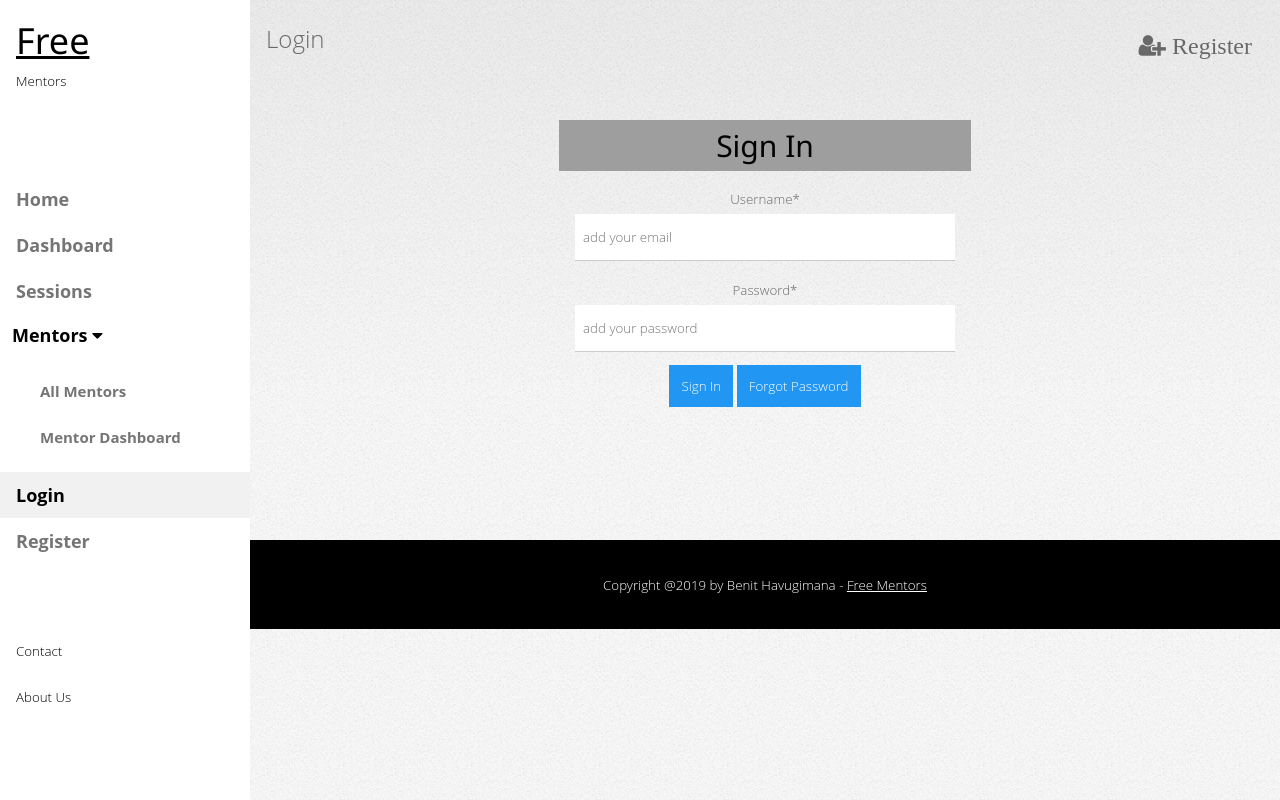
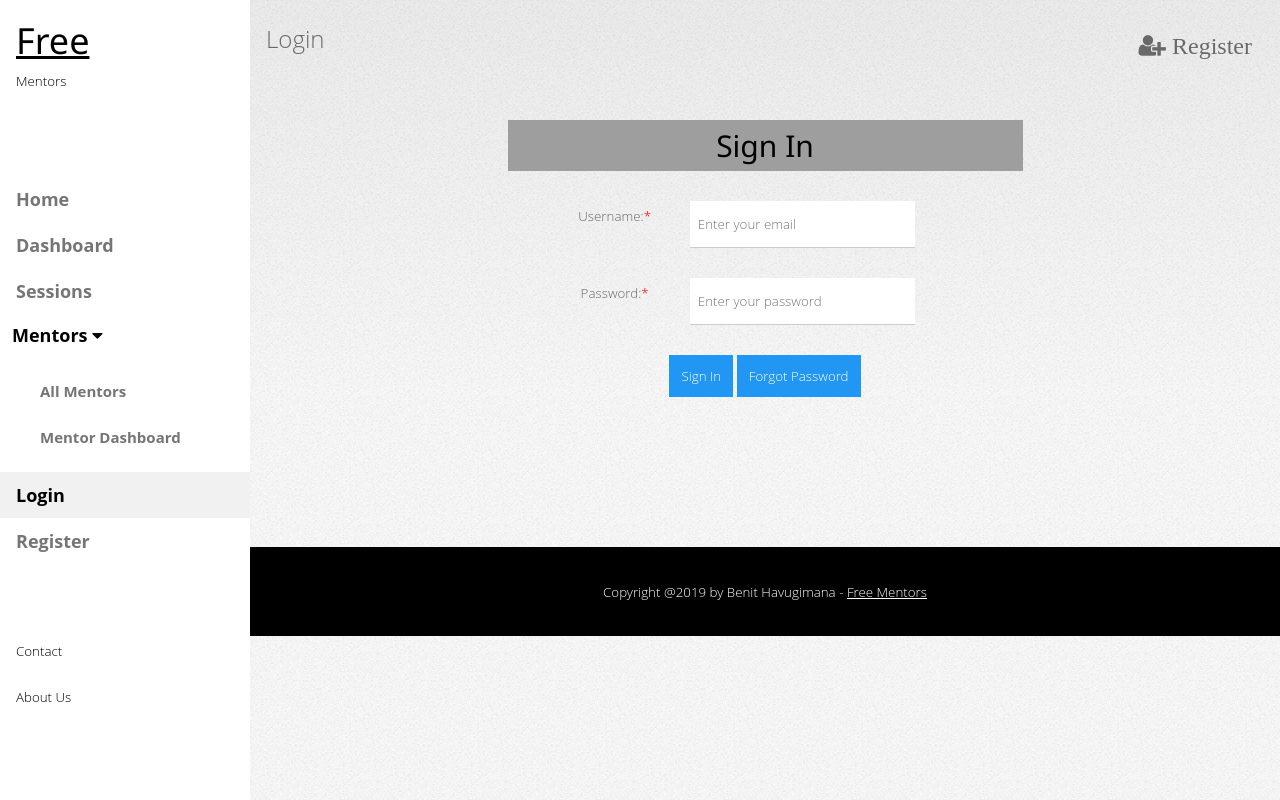
Before and after one commit to Jajabenit250/Free-Mentors, a website: page UI/login.html in a window 1280 px wide. Drawn offline with Linux system fonts and the light colour scheme; files whose address does not match are found by name.

Commit message:
adding space

```diff
--- a/UI/login.html
+++ b/UI/login.html
@@ -68,26 +68,39 @@
     </header>
     <center>
       <br>
-      <div style="width: 40%">
+      <div style="width: 50%">
         <div class="fmentors-container fmentors-grey">
           <h2>Sign In</h2>
         </div>
+        <br>
+        <form class="fmentors-container">
+          <div class="fmentors-row fmentors-container">
+            <div class="fmentors-col s4">
+              <label>Username:</label><span style="color: red">*</span>
+            </div>
+            <div class="fmentors-col s6">
+              <input class="fmentors-input" type="email" required placeholder="Enter your email">
+            </div>
+          </div>
+          <br>
+          <div class="fmentors-row fmentors-container">
+            <div class="fmentors-col s4">
+              <label>Password:</label><span style="color: red">*</span>
+            </div>
+            <div class="fmentors-col s6">
+              <input class="fmentors-input" type="password" required placeholder="Enter your password">
+            </div>
+          </div>
+          <br>
 
-        <form class="fmentors-container">
-          <p>
-            <label>Username</label><span class="fmentors-text-red">*</span>
-            <input class="fmentors-input" type="email" required placeholder="add your email"></p>
-          <p>
-            <label>Password</label><span class="fmentors-text-red">*</span>
-            <input class="fmentors-input" type="password" required placeholder="add your password"></p>
-          <p>
-            <button class="fmentors-btn fmentors-blue">Sign In</button> <button
-              class="fmentors-btn fmentors-blue">Forgot Password</button></p>
+          <button class="fmentors-btn fmentors-blue">Sign In</button>
+          <button class="fmentors-btn fmentors-blue">Forgot Password</button>
         </form>
       </div>
     </center>
 
 
+    <br>
     <br>
     <br>
     <br>
```
